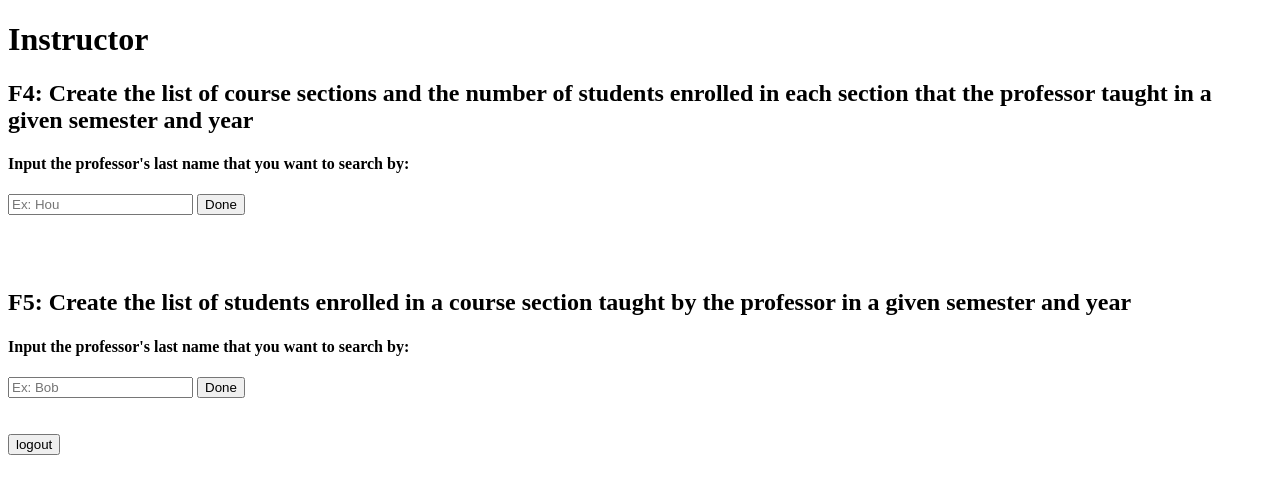
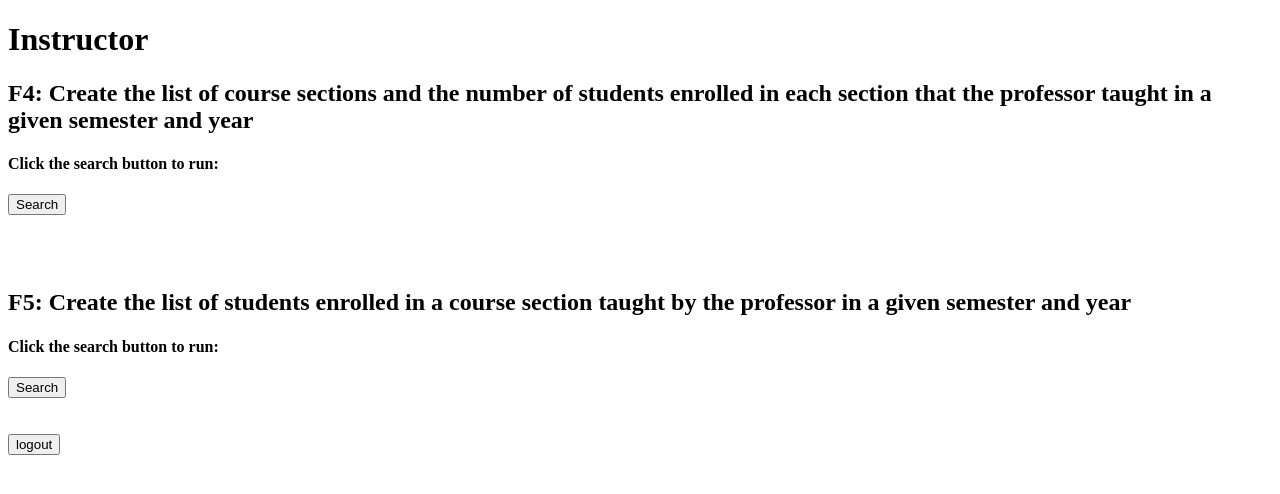
Before and after one commit to paytonshafer/db-web-app, a Django app: page /univdb/instructor/ in a window 1280 px wide. Shown: the top 494 px of the page. Run offline with Django 4.2, Linux system fonts and the light colour scheme.

Commit message:
Changed the textfields into a submit button for f4 and f5. I used sessions to store the user between clicks.

```diff
--- a/university/univdb/templates/univdb/instructor/home.html
+++ b/university/univdb/templates/univdb/instructor/home.html
@@ -5,21 +5,21 @@
 <h1>Instructor</h1>
 <h2>F4: Create the list of course sections and the number of students enrolled in each section that the professor taught in a given semester and year</h2>
 
-<h4>Input the professor's last name that you want to search by:</h4>
+<h4>Click the search button to run: </h4>
 
 <form action="{% url 'course_prof' %}" method="get">
-    <input type="text" name ="proflname" placeholder="Ex: Hou" >
-    <input type="submit" value="Done"> <br>
+    <!-- <input type="text" name ="proflname" placeholder="Ex: Hou" > old code for textfield search-->
+    <input type="submit" value="Search"> <br>
 </form>
 <br> <br> <br>
 
 <h2>F5: Create the list of students enrolled in a course section taught by the professor in a given semester and year</h2>
 
-<h4>Input the professor's last name that you want to search by:</h4>
+<h4>Click the search button to run: </h4>
 
 <form action="{% url 'student_list' %}" method="get">
-    <input type="text" name ="proflname" placeholder="Ex: Bob" >
-    <input type="submit" value="Done"> <br>
+   <!-- <input type="text" name ="proflname" placeholder="Ex: Bob" > old code for textfield search-->
+    <input type="submit" value="Search"> <br>
 </form>
 
 <br></br>
--- a/university/univdb/views.py
+++ b/university/univdb/views.py
@@ -78,6 +78,11 @@ def login(request):
 
 
 def instructor(request):
+    # get user info
+    user = request.GET.get("user")
+
+    # store user in session
+    request.session['user'] = user
     return render(request, 'univdb/instructor/home.html')
 
 
@@ -193,8 +198,9 @@ def professor_performance(request):  # Admin
 
 # Feature 4
 def course_prof(request): # instructor
-    # request from F4 text field
-    name = request.GET.get("proflname")
+    # request from session for user
+    # name = request.GET.get("proflname") old code fo textfield
+    name = request.session.get('user')
 
     # gets the first query in query set of the id of the professor given the last name
     prof_id = Instructor.objects.filter(name = name).values('id').first()
@@ -215,8 +221,9 @@ def course_prof(request): # instructor
 
 # Feature 5
 def student_list(request): # instructor
-    # request from F5 textfield
-    name = request.GET.get("proflname")
+    # request from session for user
+    # name = request.GET.get("proflname") old code for textfield
+    name = request.session.get('user')
 
     # gets the first query in query set of the id of the professor given the last name
     prof_id = Instructor.objects.filter(name=name).values('id').first()
```
